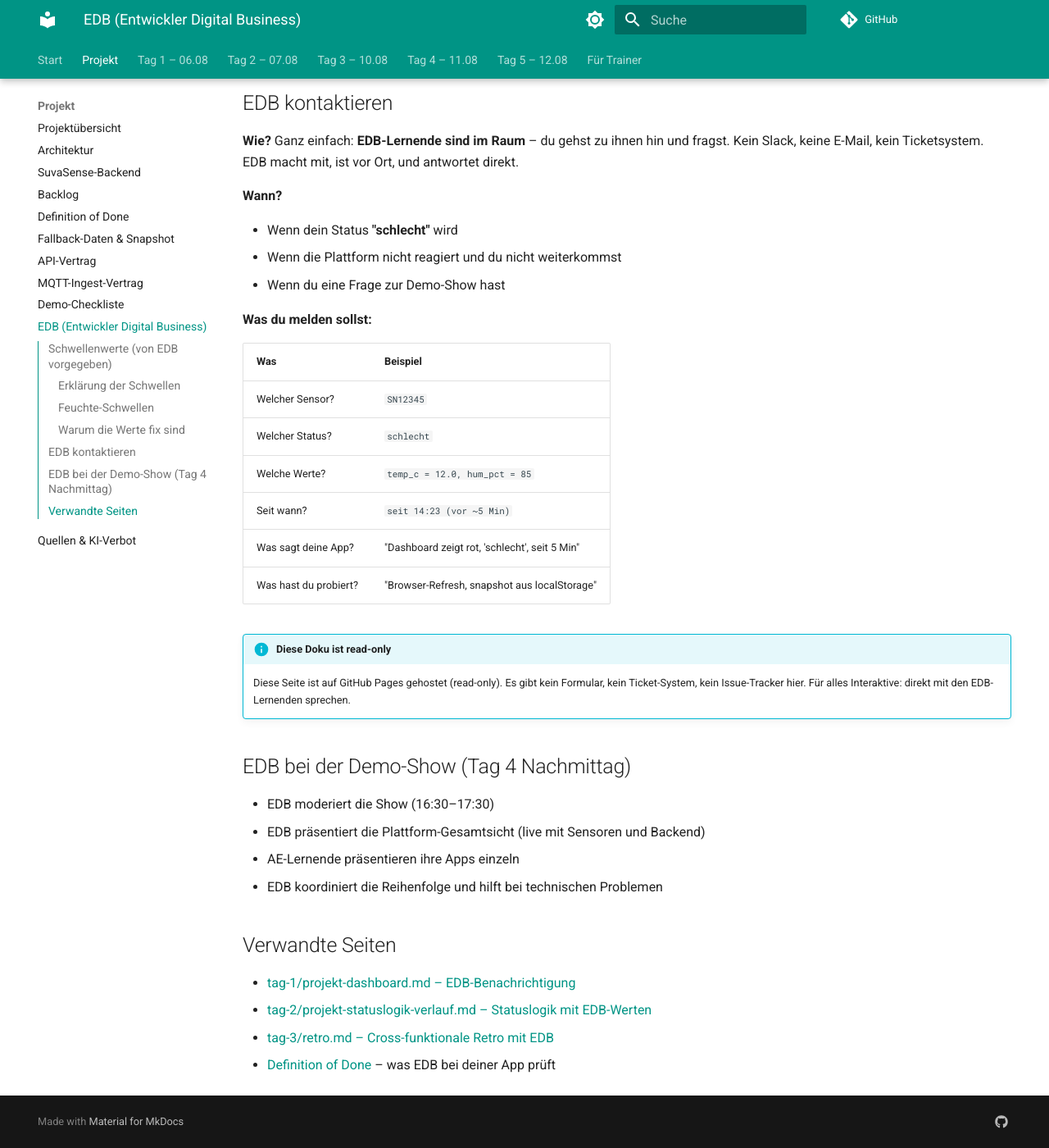
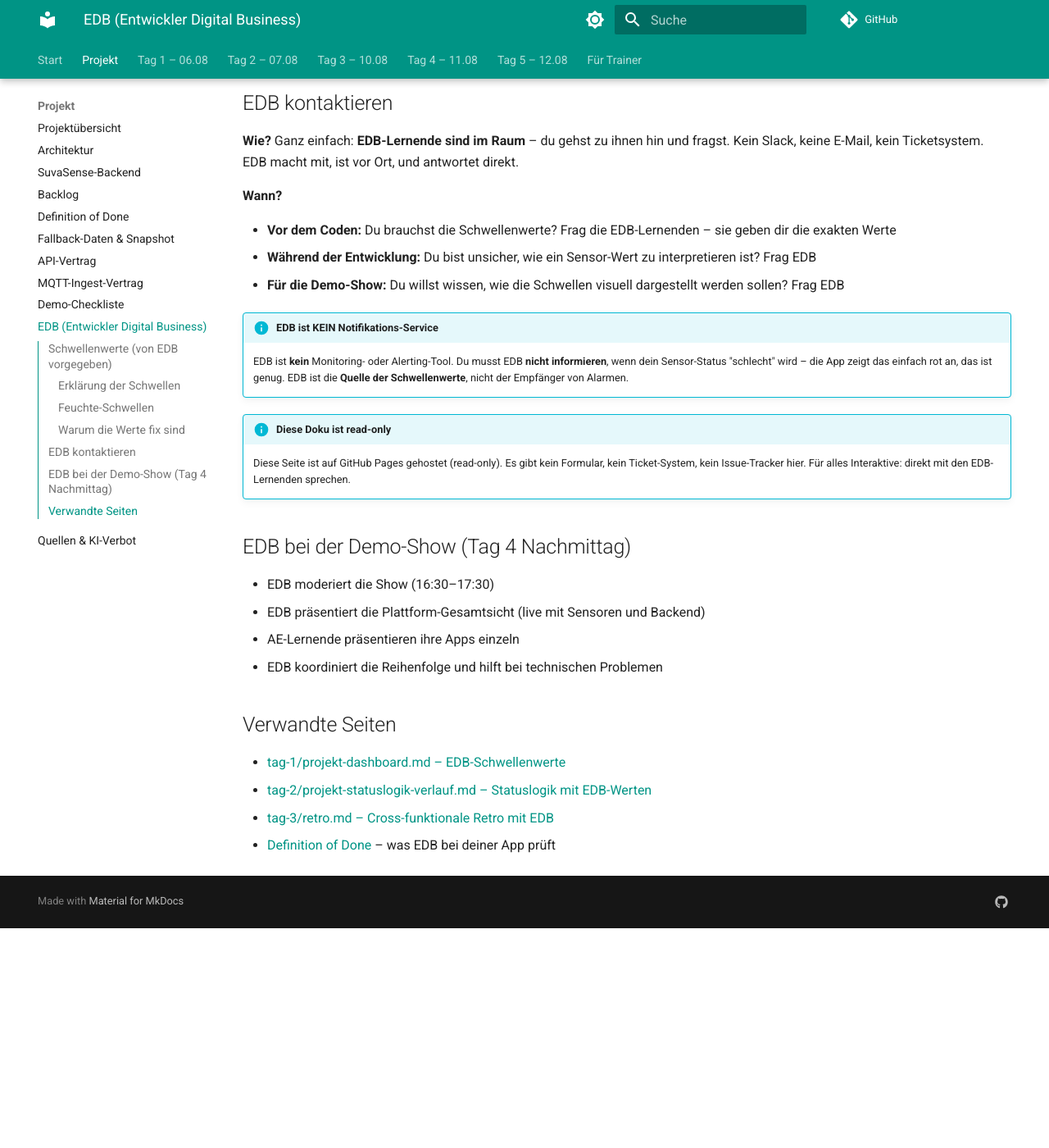
Before and after one commit to HeiligerG/ae-raumklima-bootcamp, an MkDocs documentation site: the page built from docs/projekt/edb.md, in a window 1280 px wide and 1400 px high, scrolled down 1448 px. Shown: the whole window at 82% size. Built offline with MkDocs 1.6.1 and Material for MkDocs 9.7.7, drawn with Linux system fonts in a browser that asks for light colours; comment, search, counter and statistics services are not loaded; after the commit the page ends 2580 px from its top, so only the background shows below that; some of the changed text lies outside the part shown.

Commit message:
fix(edb): EDB ist KEIN Notifikations-Service, sondern Quelle der Schwellenwerte
User-Korrektur: AE-Lernende sollen EDB nach Schwellenwerten
FRAGEN, nicht informieren wenn 'schlecht'. EDB ist keine
Alarm-Empfangsstation, sondern die Quelle der Werte.

edb.md korrigiert:
- schlecht-Zeile: 'EDB benachrichtigen, sofort' -> 'Anzeige:
  rot (in deiner App)'
- 'Wann?' komplett umgeschrieben (vor dem Coden fragen,
  nicht bei Schlecht)
- 'Was du melden sollst'-Tabelle komplett entfernt
- Neue Info-Box 'EDB ist KEIN Notifikations-Service': EDB ist
  kein Monitoring-/Alerting-Tool, du musst EDB NICHT
  informieren wenn Sensor 'schlecht' wird
- Verweis 'EDB-Benachrichtigung' -> 'EDB-Schwellenwerte'

```diff
--- a/docs/projekt/edb.md
+++ b/docs/projekt/edb.md
@@ -77,20 +77,19 @@ Ticketsystem. EDB macht mit, ist vor Ort, und antwortet direkt.
 
 **Wann?**
 
-- Wenn dein Status **"schlecht"** wird
-- Wenn die Plattform nicht reagiert und du nicht weiterkommst
-- Wenn du eine Frage zur Demo-Show hast
+- **Vor dem Coden:** Du brauchst die Schwellenwerte? Frag die
+  EDB-Lernenden – sie geben dir die exakten Werte
+- **Während der Entwicklung:** Du bist unsicher, wie ein Sensor-Wert
+  zu interpretieren ist? Frag EDB
+- **Für die Demo-Show:** Du willst wissen, wie die Schwellen visuell
+  dargestellt werden sollen? Frag EDB
 
-**Was du melden sollst:**
-
-| Was | Beispiel |
-|---|---|
-| Welcher Sensor? | `SN12345` |
-| Welcher Status? | `schlecht` |
-| Welche Werte? | `temp_c = 12.0, hum_pct = 85` |
-| Seit wann? | `seit 14:23 (vor ~5 Min)` |
-| Was sagt deine App? | "Dashboard zeigt rot, 'schlecht', seit 5 Min" |
-| Was hast du probiert? | "Browser-Refresh, snapshot aus localStorage" |
+!!! info "EDB ist KEIN Notifikations-Service"
+    EDB ist **kein** Monitoring- oder Alerting-Tool. Du musst EDB
+    **nicht informieren**, wenn dein Sensor-Status "schlecht"
+    wird – die App zeigt das einfach rot an, das ist genug. EDB
+    ist die **Quelle der Schwellenwerte**, nicht der Empfänger
+    von Alarmen.
 
 !!! info "Diese Doku ist read-only"
     Diese Seite ist auf GitHub Pages gehostet (read-only). Es
@@ -109,7 +108,7 @@ Ticketsystem. EDB macht mit, ist vor Ort, und antwortet direkt.
 
 ## Verwandte Seiten
 
-- [tag-1/projekt-dashboard.md – EDB-Benachrichtigung](../tag-1/projekt-dashboard.md#edb-benachrichtigung)
+- [tag-1/projekt-dashboard.md – EDB-Schwellenwerte](../tag-1/projekt-dashboard.md#edb-schwellenwerte)
 - [tag-2/projekt-statuslogik-verlauf.md – Statuslogik mit EDB-Werten](../tag-2/projekt-statuslogik-verlauf.md)
 - [tag-3/retro.md – Cross-funktionale Retro mit EDB](../tag-3/retro.md)
 - [Definition of Done](definition-of-done.md) – was EDB bei
```
Also changed, not shown: other parts of docs/projekt/edb.md (+1 -1 lines).
